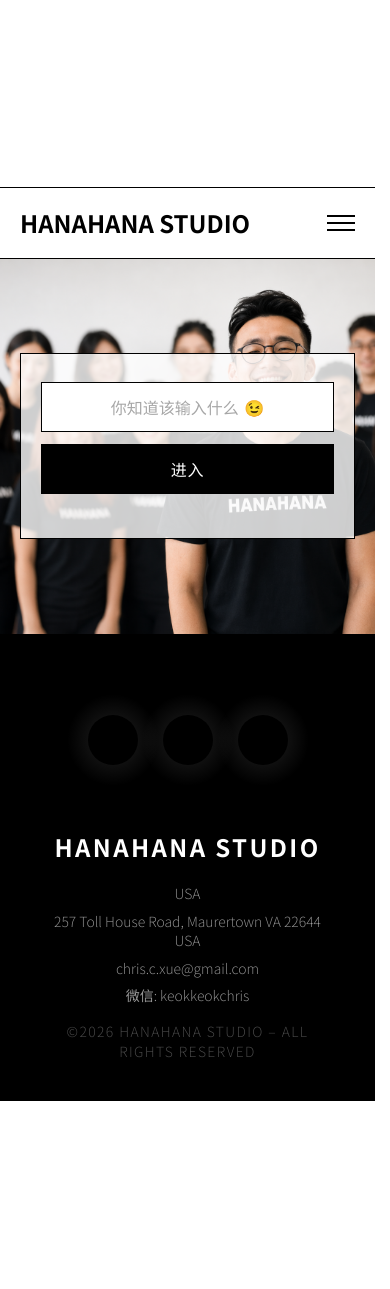
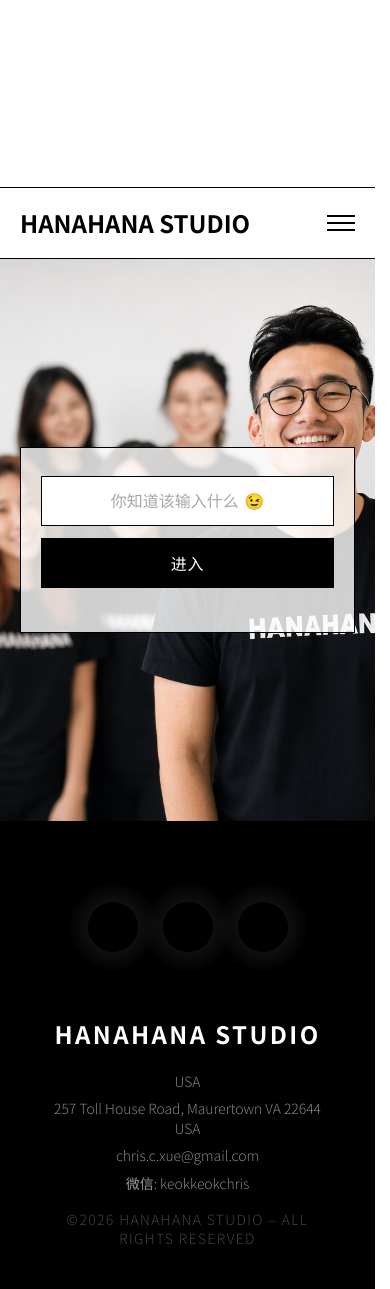
Before and after one commit to chriscxue/hanahana.studio, a Jekyll site: the page built from Member.html, in a window 390 px wide. Built offline with Jekyll 4.4.1, drawn with Linux system fonts in a browser that asks for light colours; before the commit the page ends 1101 px from its top, so only the background shows below that.

Commit message:
Member页移动端Hero图比例从1:1改为2:3（高:宽=3:2）

```diff
--- a/Member.html
+++ b/Member.html
@@ -69,7 +69,7 @@ sitemap: false
         @media (max-width: 768px) {
             .section-title { font-size: 40px; }
 
-            .content-hero img { aspect-ratio: 1 / 1; object-fit: cover; }
+            .content-hero img { aspect-ratio: 2 / 3; object-fit: cover; }
             .access-gate { padding: 20px; }
             .access-gate-card { padding: 28px 20px; }
             .access-input-row { flex-direction: column; margin-bottom: 16px; }
```
